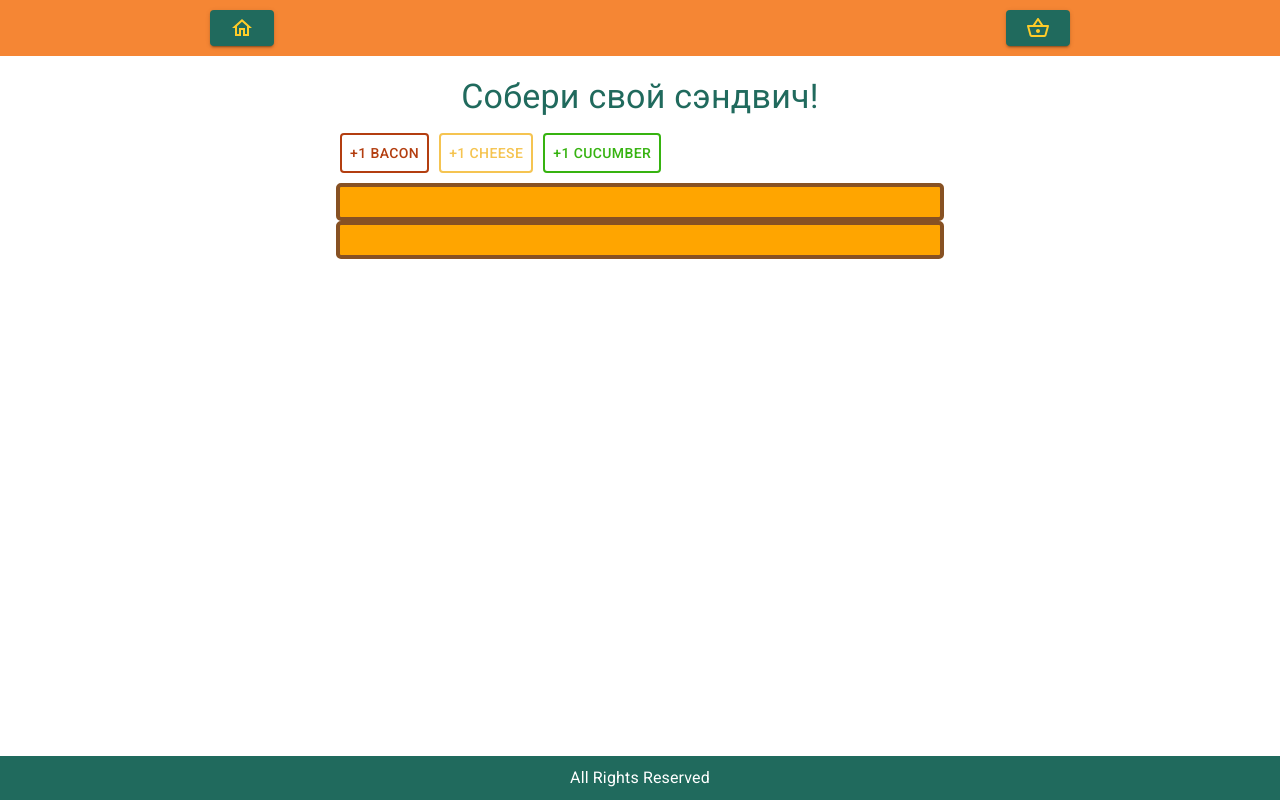
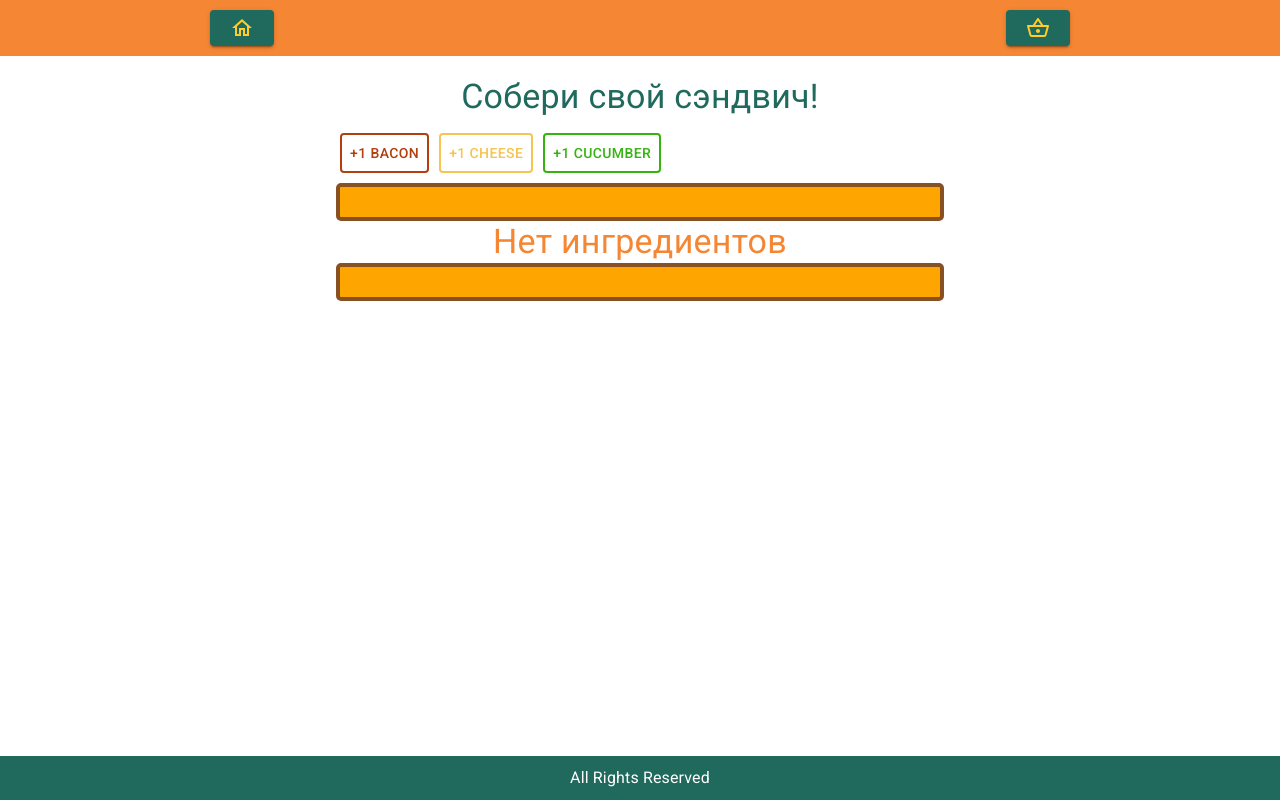
Before and after one commit to TroExol/labcode-homework, a React (Create React App) app in the folder react/burger/: page / in a window 1280 px wide. Built offline with nearby package versions, Linux system fonts and the light colour scheme.

Commit message:
refactor: 💡 Sandwich output is outsoursed as component

```diff
--- /dev/null
+++ b/react/burger/src/components/Sandwich/Sandwich.tsx
@@ -0,0 +1,70 @@
+import React from 'react';
+import { makeStyles, Typography, useTheme, createStyles } from '@material-ui/core';
+import SandwichBread from './Ingredients/SandwichBread';
+import SandwichBacon from './Ingredients/SandwichBacon';
+import SandwichCheese from './Ingredients/SandwichCheese';
+import SandwichCucumber from './Ingredients/SandwichCucumber';
+
+type SandwichIngredientType = 'bacon' | 'cheese' | 'cucumber';
+
+const ingredientsMap: { [key in SandwichIngredientType]: JSX.Element } = {
+    bacon: <SandwichBacon />,
+    cheese: <SandwichCheese />,
+    cucumber: <SandwichCucumber />,
+};
+
+const useStyles = makeStyles((theme) =>
+    createStyles({
+        root: {
+            display: 'flex',
+            flexDirection: 'column',
+            alignItems: 'center',
+            width: '100%',
+        },
+    }),
+);
+
+interface IProps {
+    ingredients: SandwichIngredientType[];
+    onIngredientClick: (ingredientIndex: number) => void;
+}
+
+const Sandwich = ({ ingredients, onIngredientClick }: IProps): JSX.Element => {
+    const theme = useTheme();
+
+    const classes = useStyles(theme);
+
+    const sandwichIngredients: JSX.Element[] = [];
+
+    ingredients.forEach((ingredient, index) => {
+        const ingredientComponent = (
+            <div
+                key={`${ingredient + index}`}
+                onClick={() => onIngredientClick(index)}
+                aria-hidden="true"
+            >
+                {ingredientsMap[ingredient]}
+            </div>
+        );
+
+        sandwichIngredients.push(ingredientComponent);
+    });
+
+    return (
+        <div className={classes.root}>
+            <SandwichBread />
+
+            {sandwichIngredients.length > 0 ? (
+                sandwichIngredients
+            ) : (
+                <Typography color="primary" variant="h4" component="span">
+                    Нет ингредиентов
+                </Typography>
+            )}
+
+            <SandwichBread />
+        </div>
+    );
+};
+
+export default Sandwich;
--- a/react/burger/src/containers/SandwichBuilder/SandwichBuilder.tsx
+++ b/react/burger/src/containers/SandwichBuilder/SandwichBuilder.tsx
@@ -1,17 +1,9 @@
 import React, { useState } from 'react';
 import { Button, makeStyles, Typography, useTheme, createStyles } from '@material-ui/core';
-import SandwichBread from '../../components/SandwichIngredients/SandwichBread';
-import SandwichBacon from '../../components/SandwichIngredients/SandwichBacon';
-import SandwichCheese from '../../components/SandwichIngredients/SandwichCheese';
-import SandwichCucumber from '../../components/SandwichIngredients/SandwichCucumber';
+import SandwichBread from '../../components/Sandwich/Ingredients/SandwichBread';
+import Sandwich from '../../components/Sandwich/Sandwich';
 
 type SandwichIngredientType = 'bacon' | 'cheese' | 'cucumber';
-
-const ingredientsMap: { [key in SandwichIngredientType]: JSX.Element } = {
-    bacon: <SandwichBacon />,
-    cheese: <SandwichCheese />,
-    cucumber: <SandwichCucumber />,
-};
 
 const useStyles = makeStyles((theme) =>
     createStyles({
@@ -81,22 +73,6 @@ const SandwichBuilder = (): JSX.Element => {
         });
     };
 
-    const sandwichIngredients: JSX.Element[] = [];
-
-    ingredients.forEach((ingredient, index) => {
-        const ingredientComponent = (
-            <div
-                key={`${ingredient + index}`}
-                onClick={() => onDeleteIngredientHandler(index)}
-                aria-hidden="true"
-            >
-                {ingredientsMap[ingredient]}
-            </div>
-        );
-
-        sandwichIngredients.push(ingredientComponent);
-    });
-
     return (
         <div className={classes.root}>
             <Typography variant="h4" component="h1" className={classes.title}>
@@ -127,9 +103,10 @@ const SandwichBuilder = (): JSX.Element => {
             </div>
 
             <div className={classes.sandwichOutput}>
-                <SandwichBread />
-                {sandwichIngredients}
-                <SandwichBread />
+                <Sandwich
+                    ingredients={ingredients}
+                    onIngredientClick={(index) => onDeleteIngredientHandler(index)}
+                />
             </div>
         </div>
     );
```
Also changed, not shown: react/burger/src/components/Sandwich/Ingredients/SandwichBacon.tsx (renamed from react/burger/src/components/SandwichIngredients/SandwichBacon.tsx), react/burger/src/components/Sandwich/Ingredients/SandwichBread.tsx (renamed from react/burger/src/components/SandwichIngredients/SandwichBread.tsx), react/burger/src/components/Sandwich/Ingredients/SandwichCheese.tsx (renamed from react/burger/src/components/SandwichIngredients/SandwichCheese.tsx), react/burger/src/components/Sandwich/Ingredients/SandwichCucumber.tsx (renamed from react/burger/src/components/SandwichIngredients/SandwichCucumber.tsx).
